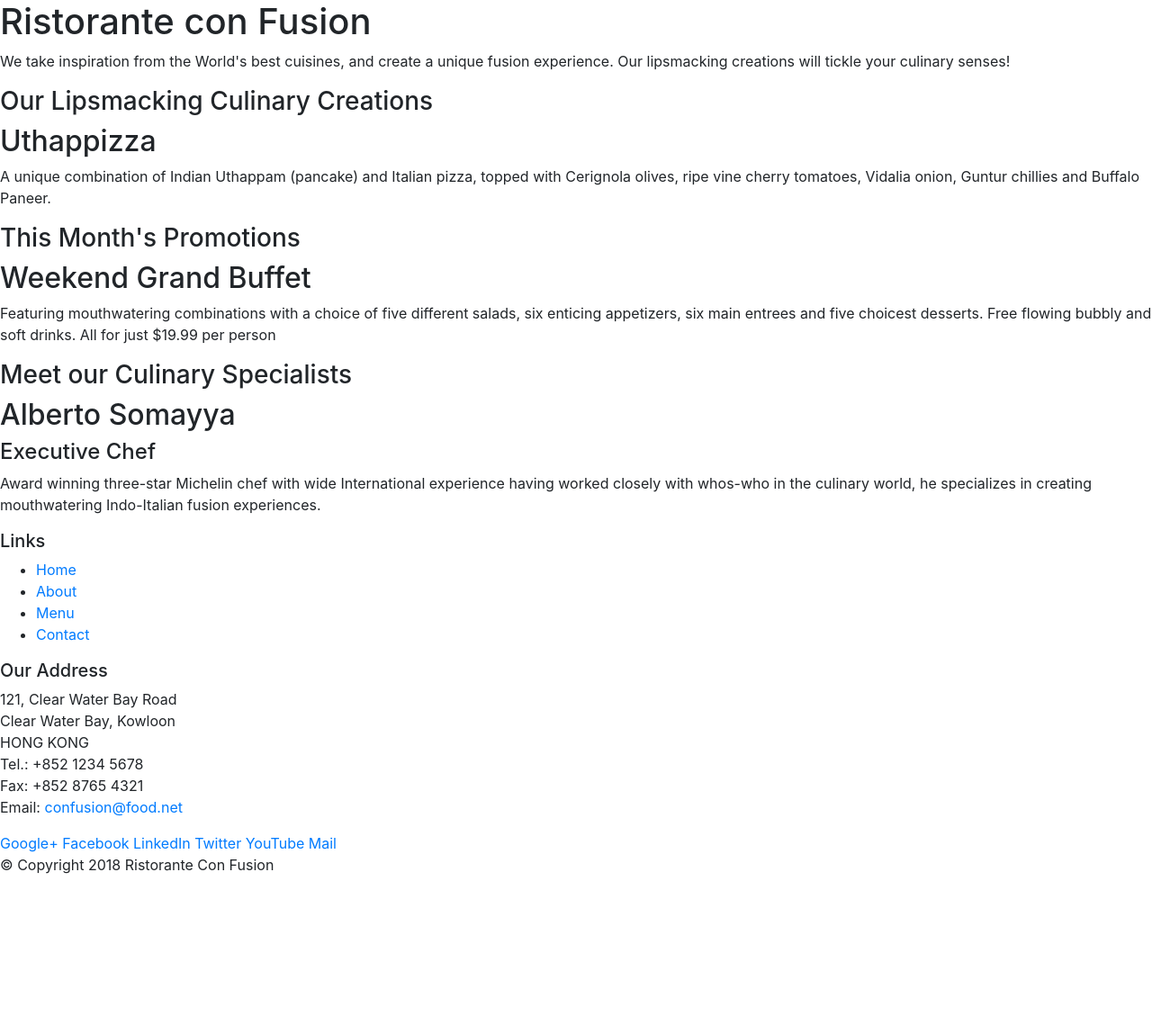
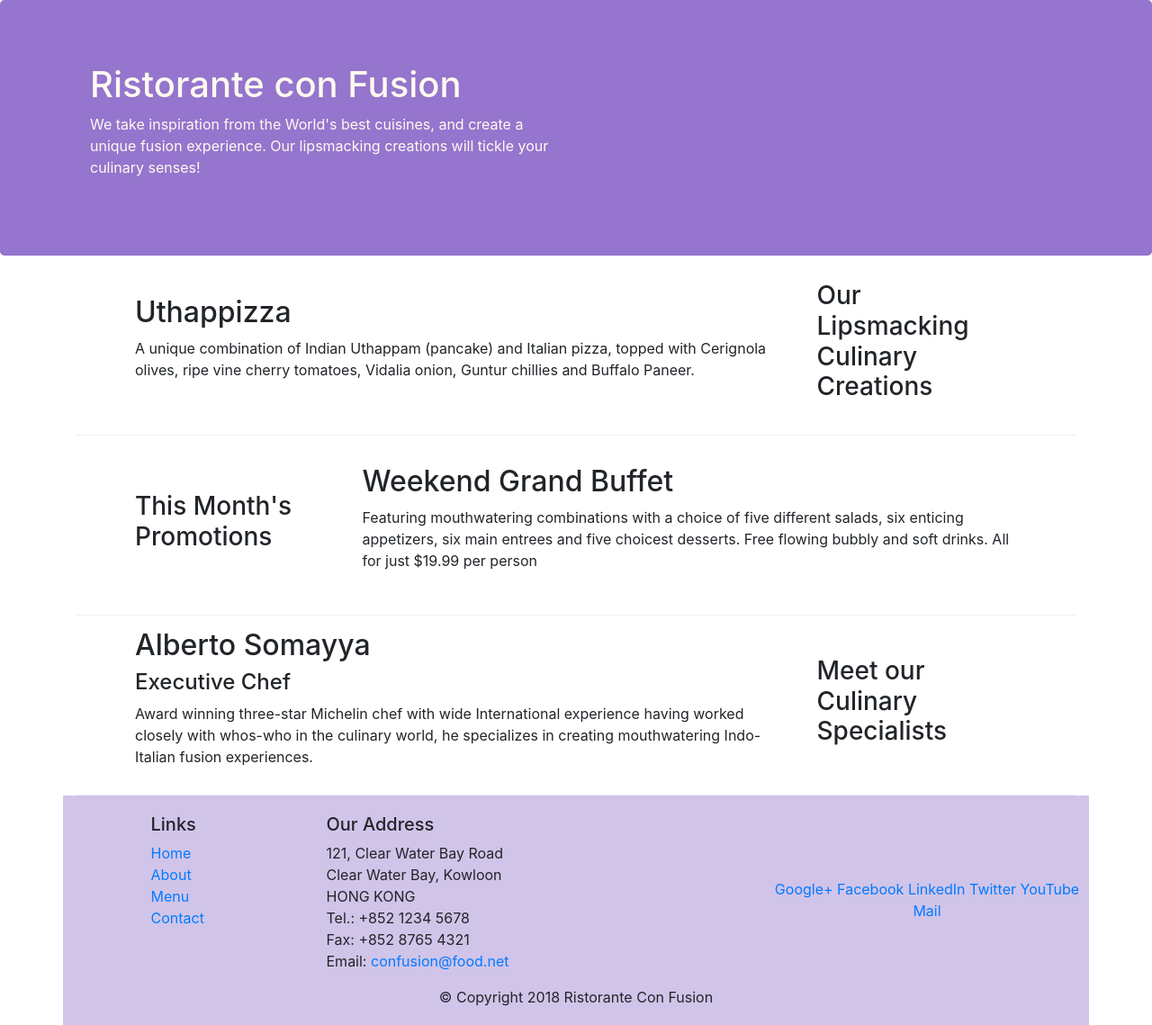
Before and after one commit to sudhakarp0101/bootstrap, a website: page index.html in a window 1280 px wide. Shown: the top 1139 px of the page at 90% size. Before the commit the page ends 989 px from the top, so only its background shows below. Drawn offline with nearby package versions, Linux system fonts and the light colour scheme.

Commit message:
Bootstrap Grid

```diff
--- /dev/null
+++ b/css/styles.css
@@ -0,0 +1,26 @@
+.row-header{
+    margin: 0px auto;
+    padding: 0px auto;
+}
+.row-content{
+    margin:0px auto;
+    padding: 0px 50px 0px 50px;
+    border-bottom: 1px ridge;
+    min-height: 200px;
+}
+.footer{
+    background-color: #D1C4E9;
+    margin: 0px auto;
+    padding: 20px 0px 20px 0px;
+}
+.jumbotron{
+padding: 70px 30px 70px 30px;
+margin: 0px auto;
+background: #9575CD;
+color: floralwhite;
+}
+.address{
+    font-size: 80%;
+    margin: 0px;
+    color:#0F0F0F;
+}
--- a/index.html
+++ b/index.html
@@ -11,30 +11,31 @@
     <!-- Bootstrap CSS -->
     <link rel="stylesheet" href="https://stackpath.bootstrapcdn.com/bootstrap/4.4.1/css/bootstrap.min.css" integrity="sha384-Vkoo8x4CGsO3+Hhxv8T/Q5PaXtkKtu6ug5TOeNV6gBiFeWPGFN9MuhOf23Q9Ifjh"
         crossorigin="anonymous">
+    <link rel="stylesheet" href="css/styles.css" />
 </head>
 
 <body>
 
-    <header>
-        <div>
-            <div>
-                <div>
+    <header class="jumbotron">
+        <div class="container">
+            <div class="row row-header">
+                <div class="col-12 col-sm-6">
                     <h1>Ristorante con Fusion</h1>
                     <p>We take inspiration from the World's best cuisines, and create a unique fusion experience. Our lipsmacking
                         creations will tickle your culinary senses!</p>
                 </div>
-                <div>
+                <div class="col-12 col-sm">
                 </div>
             </div>
         </div>
     </header>
 
-    <div>
-        <div>
-            <div>
+    <div class="container">
+        <div class="row row-content align-items-center">
+            <div class="col-12 col-sm-4 order-sm-last col-md-3">
                 <h3>Our Lipsmacking Culinary Creations</h3>
             </div>
-            <div>
+            <div class="col col-sm order-sm- first col-md">
                 <h2>Uthappizza</h2>
                 <p>A unique combination of Indian Uthappam (pancake) and Italian pizza, topped with Cerignola olives, ripe vine
                     cherry tomatoes, Vidalia onion, Guntur chillies and Buffalo Paneer.</p>
@@ -42,11 +43,11 @@
         </div>
 
 
-        <div>
-            <div>
+        <div class="row row-content align-items-center">
+            <div class="col-12 col-sm-4 order-sm-first col-md-3">
                 <h3>This Month's Promotions</h3>
             </div>
-            <div>
+            <div class="col col-sm order-sm-last col-md">
                 <h2>Weekend Grand Buffet</h2>
                 <p>Featuring mouthwatering combinations with a choice of five different salads, six enticing appetizers, six
                     main entrees and five choicest desserts. Free flowing bubbly and soft drinks. All for just $19.99 per
@@ -54,11 +55,11 @@
             </div>
         </div>
 
-        <div>
-            <div>
+        <div class="row row-content align-items-center">
+            <div class="col-12 col-sm-4 order-sm-last col-md-3">
                 <h3>Meet our Culinary Specialists</h3>
             </div>
-            <div>
+            <div class="col col-sm order-sm-first col-md">
                 <h2>Alberto Somayya</h2>
                 <h4>Executive Chef</h4>
                 <p>Award winning three-star Michelin chef with wide International experience having worked closely with whos-who
@@ -68,11 +69,11 @@
     </div>
 
     <footer>
-        <div>
-            <div>
-                <div>
+        <div class="container footer">
+            <div class="row">
+                <div class="col-4 offset-1 col-sm-2">
                     <h5>Links</h5>
-                    <ul>
+                    <ul class="list-unstyled">
                         <li>
                             <a href="#">Home</a>
                         </li>
@@ -87,7 +88,7 @@
                         </li>
                     </ul>
                 </div>
-                <div>
+                <div class="col-7 col-sm-5">
                     <h5>Our Address</h5>
                     <address>
                         121, Clear Water Bay Road
@@ -99,8 +100,8 @@
                         <a href="mailto:confusion@food.net">confusion@food.net</a>
                     </address>
                 </div>
-                <div>
-                    <div>
+                <div class="col-12 col-sm-4 align-self-center">
+                    <div class="text-center">
                         <a href="http://google.com/+">Google+</a>
                         <a href="http://www.facebook.com/profile.php?id=">Facebook</a>
                         <a href="http://www.linkedin.com/in/">LinkedIn</a>
@@ -110,8 +111,8 @@
                     </div>
                 </div>
             </div>
-            <div>
-                <div>
+            <div class="row justify-content-center">
+                <div class="col-auto">
                     <p>© Copyright 2018 Ristorante Con Fusion</p>
                 </div>
             </div>
```
